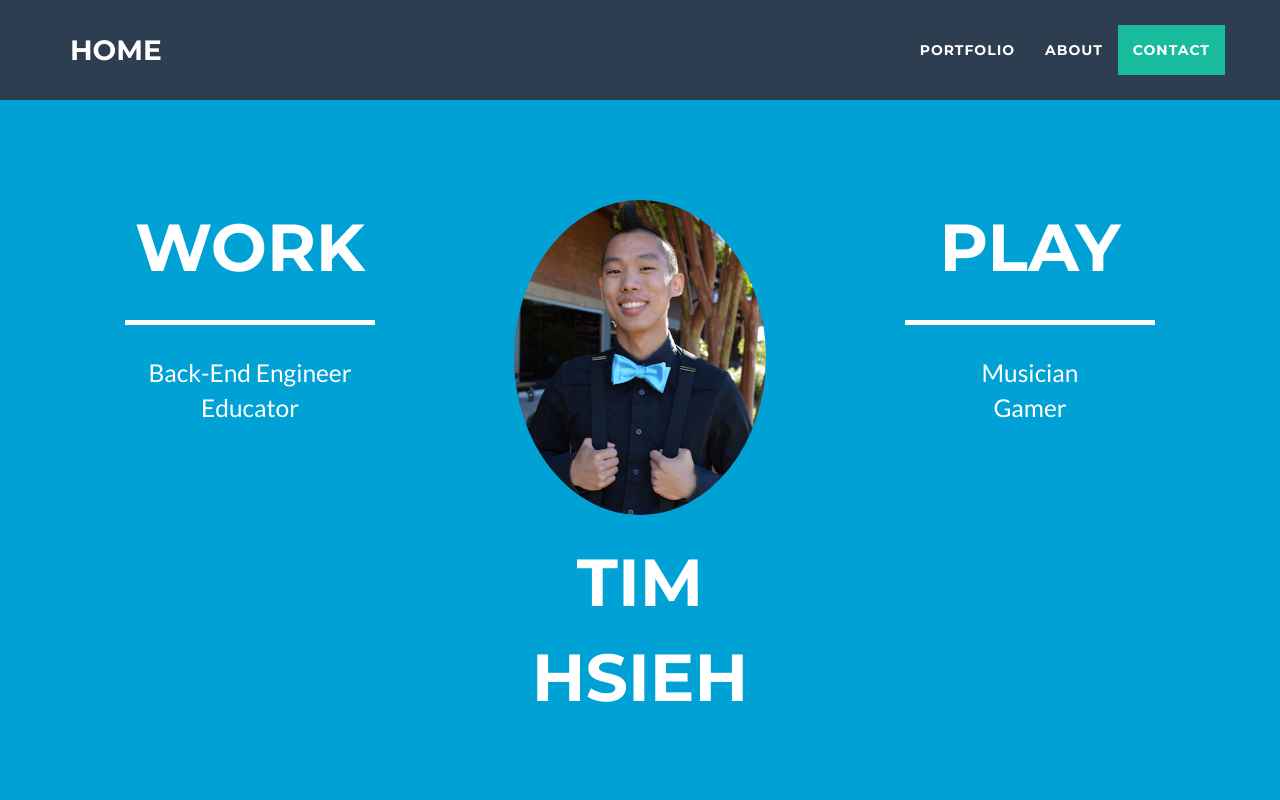
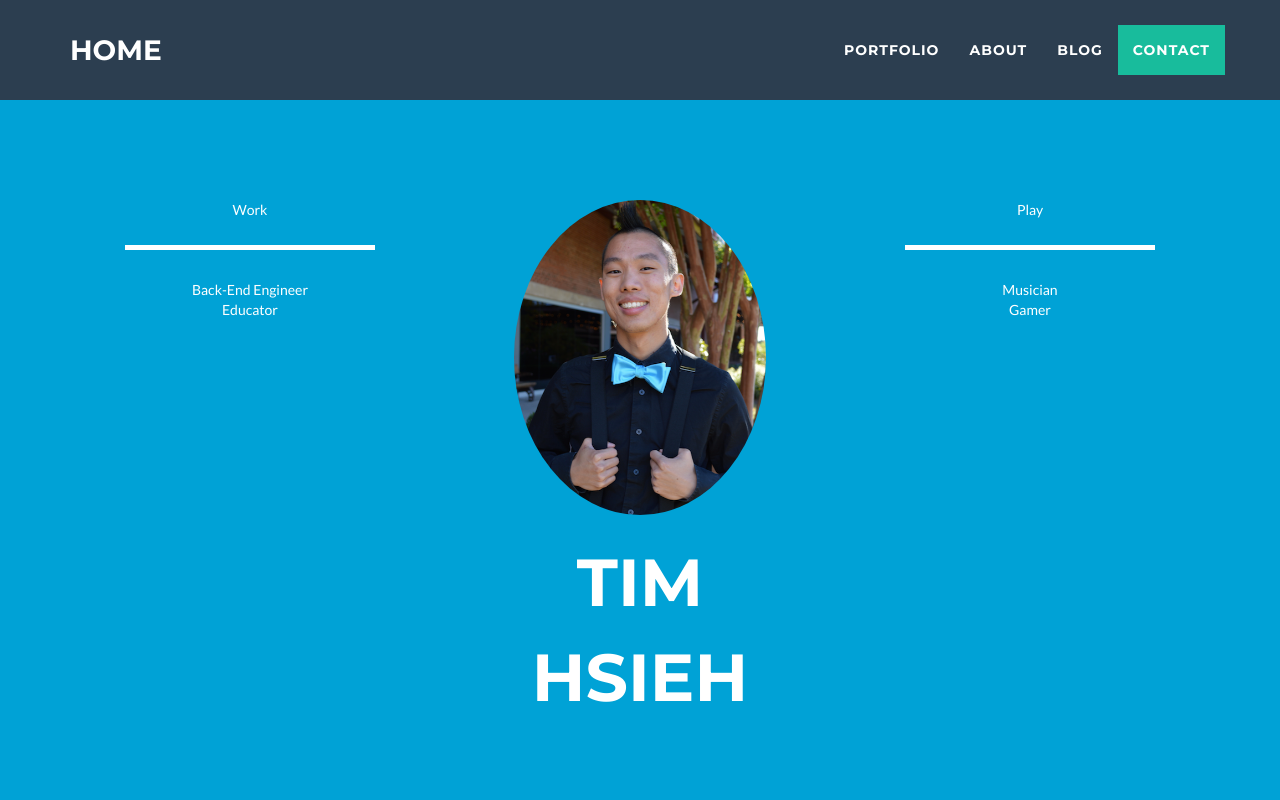
Before and after one commit to timothyhsieh27/portfolio_site, a website: page index.html in a window 1280 px wide. Shown: the top 800 px of the page. Drawn offline with nearby package versions, Linux system fonts and the light colour scheme.

Commit message:
Updated navigation bar links and order.

```diff
--- a/index.html
+++ b/index.html
@@ -57,6 +57,9 @@
                         <a href="#about">About</a>
                     </li>
                     <li class="page-scroll">
+                        <a href="#blog">Blog</a>
+                    </li>
+										<li class="page-scroll">
                         <a href="#contact">Contact</a>
                     </li>
                 </ul>
@@ -71,26 +74,25 @@
       <div class="container">
           <div class="row">
 						<div class="col-lg-4">
-								<div class="intro-text">
-										<span class="name">Work</span>
+							<div class="sub-text">
+									<span class="work">Work</span>
 									<hr class="star-light">
-										<span class="skills">Back-End Engineer</span><br>
-										<span class="skills">Educator</span>
+									<span class="content-text">Back-End Engineer</span><br>
+									<span class="content-text">Educator</span>
 							</div>
 						</div>
 						<div class="col-lg-4">
               <img class="img-profile" src="img/bowtie_mid.png" alt="">
               <div class="intro-text">
                   <span class="name">Tim Hsieh</span>
-
               </div>
             </div>
 						<div class="col-lg-4">
-								<div class="intro-text">
-										<span class="name">Play</span>
+							<div class="sub-text">
+									<span class="play">Play</span>
 									<hr class="star-light">
-										<span class="skills">Musician</span><br>
-										<span class="skills">Gamer</span>
+									<span class="content-text">Musician</span><br>
+									<span class="content-text">Gamer</span>
 							</div>
 						</div>
           </div>
```
Lines whose indentation alone changed are shown as unchanged.
